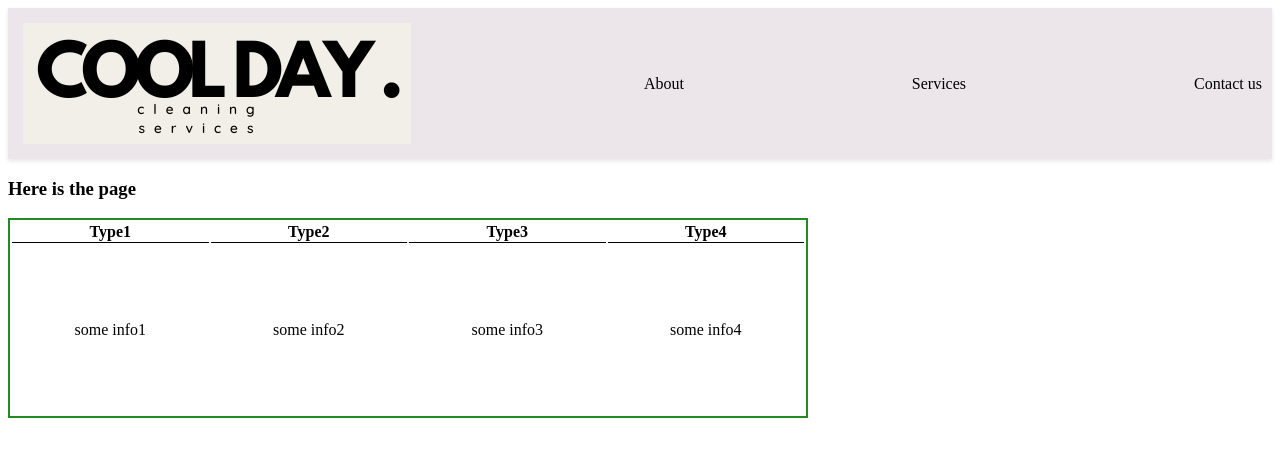
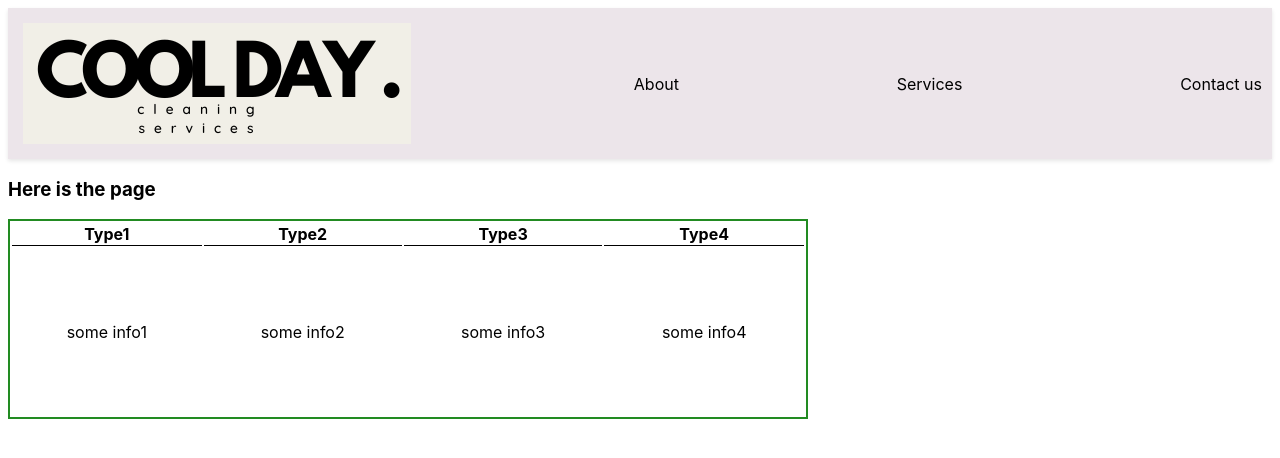
Before and after one commit to yerbol021/cleaning, a React (Create React App) app in the folder cleanapp/: page / in a window 1280 px wide. Shown: the top 458 px of the page. Built offline with nearby package versions, Linux system fonts and the light colour scheme.

Commit message:
Added font for the page and fixed app css

```diff
--- a/cleanapp/src/App.css
+++ b/cleanapp/src/App.css
@@ -1,15 +1,24 @@
 .App {
 	width: 100%;
 	height: 100vh;
-	display: flex;
 	justify-content: center;
 	align-items: center;
+  font-family: "Karla", -apple-system, BlinkMacSystemFont, "Segoe UI", "Roboto",
+  "Oxygen", "Ubuntu", "Cantarell", "Fira Sans", "Droid Sans", "Helvetica Neue",
+  sans-serif;
+  /* a fallback mechanism. If "Karla" is not available, the browser will look for the next font in the list and so on*/
+  -webkit-font-smoothing: antialiased;
+  /*is used for WebKit-based browsers like Safari and Chrome. It applies antialiasing to make fonts smoother. */
+  -moz-osx-font-smoothing: grayscale;
+  /*is used for Mozilla Firefox. It also affects font smoothing, making fonts look smoother.*/
 }
+
 
 table {
 	border: 2px solid forestgreen;
 	width: 800px;
 	height: 200px;
+
 }
 
 th {
--- a/cleanapp/src/App.jsx
+++ b/cleanapp/src/App.jsx
@@ -4,7 +4,7 @@
 
 const App = () => {
   return (
-    <div className="app">
+    <div className="App">
       <TopNavBar />
       <div className="content">
         <h3>Here is the page</h3>
```
